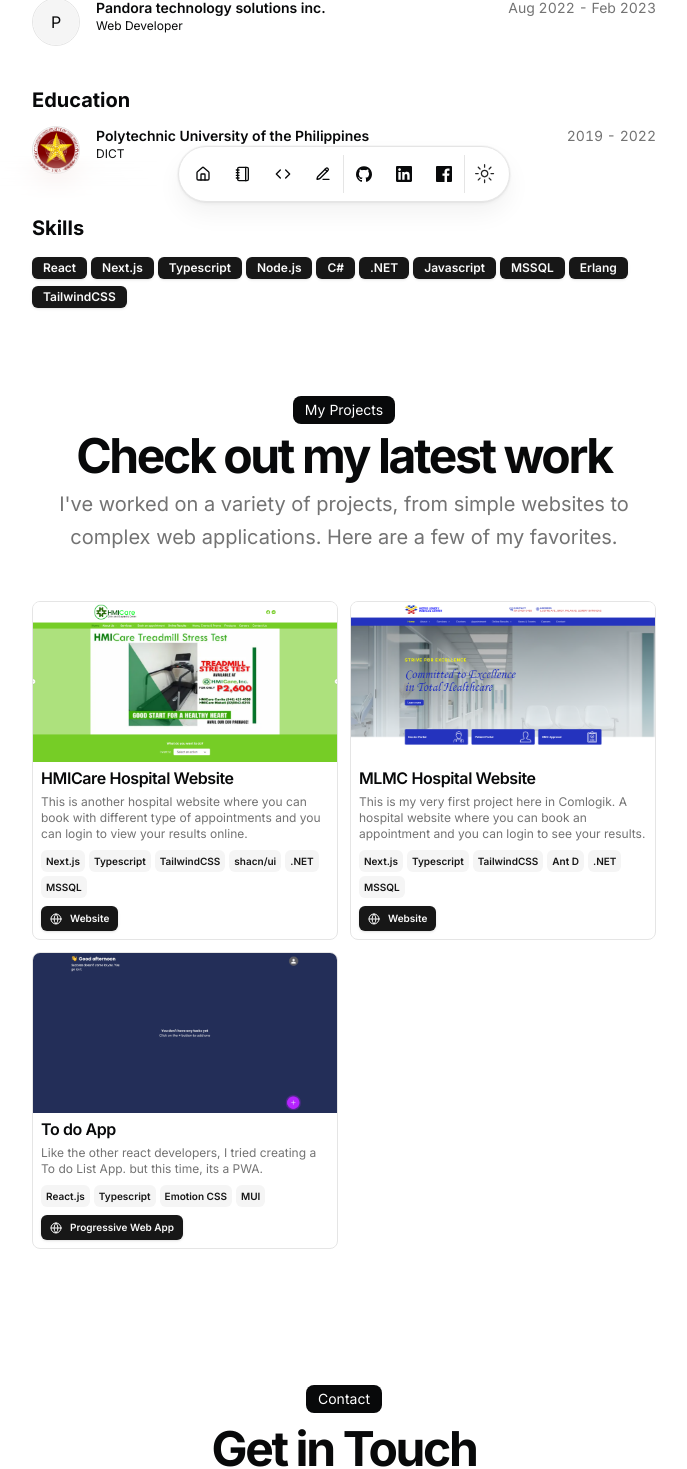
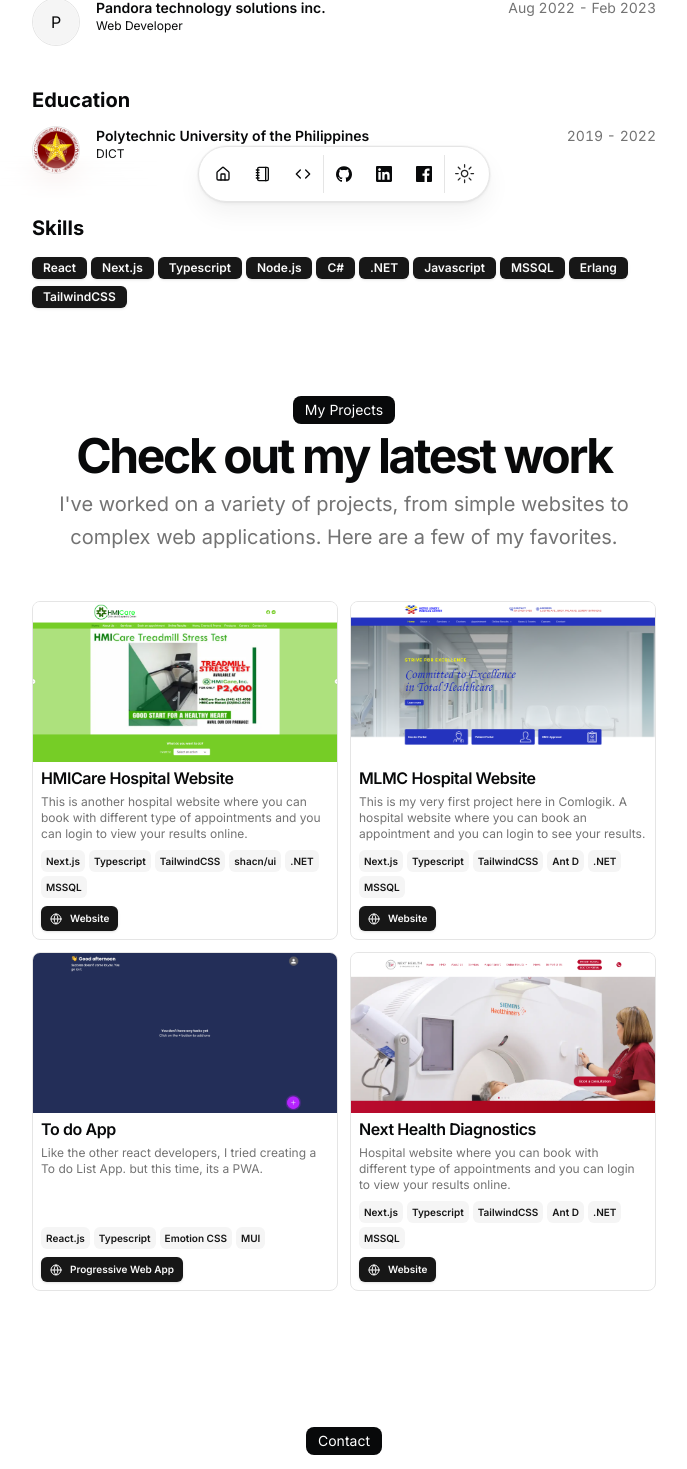
Before and after one commit to allansionosa/aj-portfolio, a Next.js app: page / in a window 1280 px wide. Shown: the part 582-2051 px from the top of the page, without its empty margins (296-983 px from the left). Built offline with nearby package versions, Linux system fonts and the light colour scheme.

Commit message:
added one project

```diff
--- a/src/data/resume.tsx
+++ b/src/data/resume.tsx
@@ -1,5 +1,5 @@
 import { Icons } from '@/components/icons';
-import { CodeIcon, HomeIcon, NotebookIcon, PencilLine } from 'lucide-react';
+import { CodeIcon, HomeIcon, NotebookIcon } from 'lucide-react';
 
 export const DATA = {
   name: 'Allan',
@@ -28,7 +28,6 @@
     { href: '/', icon: HomeIcon, label: 'Home' },
     { href: '/blog', icon: NotebookIcon, label: 'Blog' },
     { href: '/projects', icon: CodeIcon, label: 'Projects' },
-    { href: '#', icon: PencilLine, label: 'Notes' },
   ],
   contact: {
     email: 'allansionosa@gmail.com',
@@ -67,7 +66,7 @@
     {
       company: 'Comlogik Business Systems',
       badges: [],
-      location: 'Remote',
+      location: 'On-site',
       title: 'Front-end Web Developer',
       href: 'https://comlogikph.com/',
       logoUrl: '/comlogik.png',
@@ -79,7 +78,7 @@
     {
       company: 'JRA Technologies inc.',
       badges: [],
-      location: 'Remote',
+      location: 'On-site',
       title: 'Software Engineer',
       href: '#',
       logoUrl: '/jra.jpg',
@@ -91,7 +90,7 @@
     {
       company: 'Pandora technology solutions inc.',
       badges: [],
-      location: 'Remote',
+      location: 'On-site',
       title: 'Web Developer',
       href: '#',
       logoUrl: '#',
@@ -180,5 +179,30 @@
       image: '/todolist.png',
       // video: '#',
     },
+    {
+      title: 'Next Health Diagnostics',
+      href: 'https://nexthealth.ph',
+      // dates: 'Jan 2024 - Feb 2024',
+      active: true,
+      description:
+        'Hospital website where you can book with different type of appointments and you can login to view your results online.',
+      technologies: [
+        'Next.js',
+        'Typescript',
+        'TailwindCSS',
+        'Ant D',
+        '.NET',
+        'MSSQL',
+      ],
+      links: [
+        {
+          type: 'Website',
+          href: 'https://nexthealth.ph',
+          icon: <Icons.globe className="size-3" />,
+        },
+      ],
+      image: '/nhd.png',
+      // video: '#',
+    },
   ],
 } as const;
```
Also changed, not shown: public/nhd.png (added).
